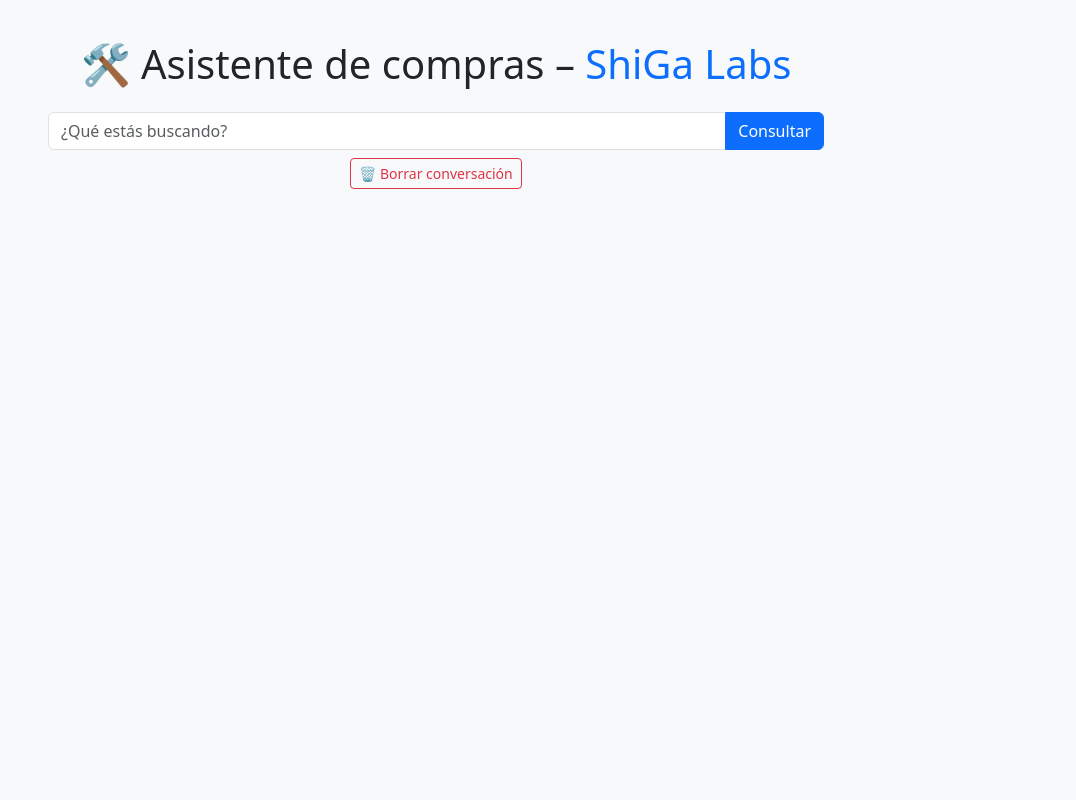
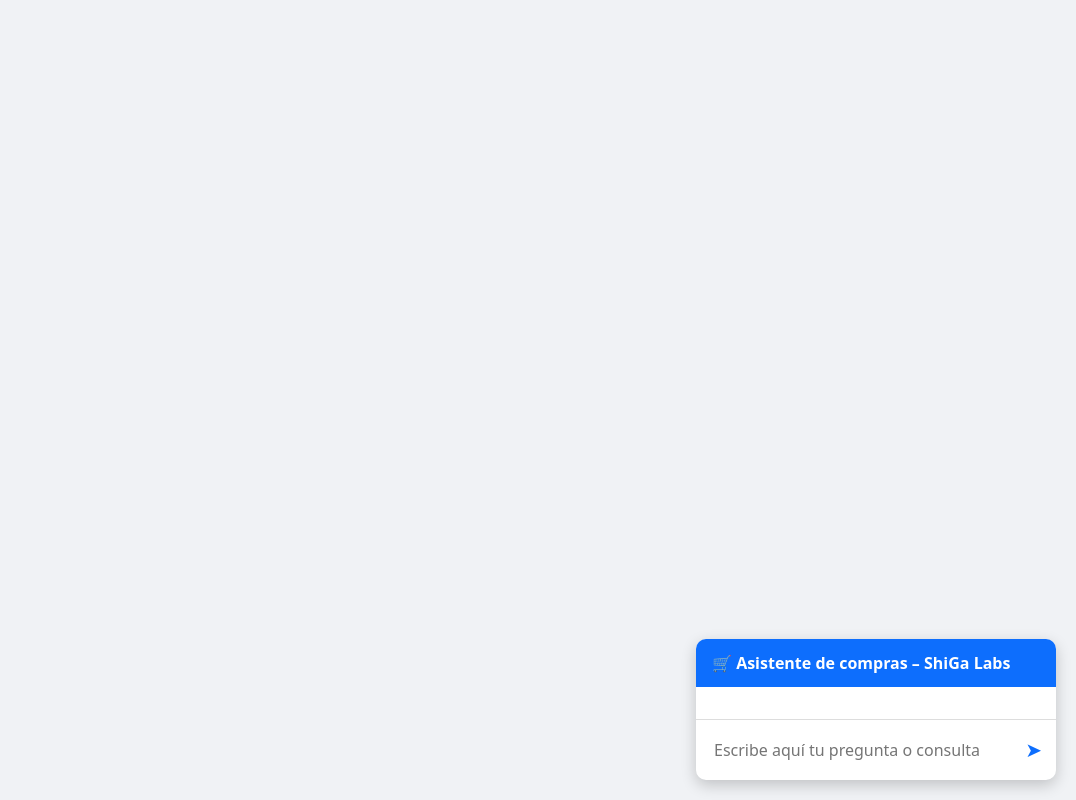
Before and after one commit to Pierr0tDevs/ChatBot-SL, a Flask app: page / in a window 1280 px wide. Shown: the whole page, without its empty margins (204-1280 px from the left). Run offline with Flask 3, Linux system fonts and the light colour scheme.

Commit message:
index.html

```diff
--- a/templates/index.html
+++ b/templates/index.html
@@ -8,87 +8,130 @@
 
   <style>
     body {
-      background-color: #f8f9fa;
-      padding-top: 40px;
+      background-color: #f0f2f5;
+      margin: 0;
+      font-family: system-ui, sans-serif;
     }
 
-    .container {
-      max-width: 800px;
+    .chat-widget {
+      position: fixed;
+      bottom: 20px;
+      right: 20px;
+      width: 360px;
+      max-height: 85vh;
+      background-color: #fff;
+      border-radius: 10px;
+      box-shadow: 0 5px 15px rgba(0,0,0,0.2);
+      display: flex;
+      flex-direction: column;
+      overflow: hidden;
+      z-index: 1000;
     }
 
-    .chat-container {
-      background-color: #ffffff;
-      border-radius: 10px;
-      border: 1px solid #dee2e6;
-      padding: 20px;
+    .chat-header {
+      background-color: #0d6efd;
+      color: white;
+      padding: 12px 16px;
+      font-weight: bold;
     }
 
-    .chat-box {
-      display: flex;
-      flex-direction: column;
+    .chat-body {
+      padding: 16px;
+      overflow-y: auto;
+      flex-grow: 1;
     }
 
-    .user-msg, .bot-msg {
+    .chat-message {
       max-width: 80%;
-      padding: 12px 16px;
-      margin: 10px 0;
+      padding: 10px 14px;
       border-radius: 15px;
-      font-size: 16px;
+      margin: 8px 0;
+      font-size: 15px;
       white-space: pre-wrap;
+      animation: fadeIn 0.3s ease-in-out;
     }
 
     .user-msg {
       background-color: #d1e7dd;
       align-self: flex-end;
+      margin-left: auto;
       text-align: right;
-      margin-left: auto;
     }
 
     .bot-msg {
       background-color: #f1f1f1;
       align-self: flex-start;
+      margin-right: auto;
       text-align: left;
-      margin-right: auto;
+    }
+
+    .chat-footer {
+      border-top: 1px solid #ddd;
+      display: flex;
+      padding: 8px;
+    }
+
+    .chat-footer input {
+      flex: 1;
+      border: none;
+      padding: 10px;
+      border-radius: 5px;
+      outline: none;
+    }
+
+    .chat-footer button {
+      background: none;
+      border: none;
+      color: #0d6efd;
+      font-size: 20px;
+      margin-left: 10px;
+      cursor: pointer;
+    }
+
+    .whatsapp-link {
+      display: inline-block;
+      margin-top: 10px;
+    }
+
+    @keyframes fadeIn {
+      from { opacity: 0; transform: translateY(10px); }
+      to { opacity: 1; transform: translateY(0); }
     }
   </style>
 </head>
 <body>
-  <div class="container text-center">
-    <h1 class="mb-4">🛠️ Asistente de compras – <span class="text-primary">ShiGa Labs</span></h1>
 
-    <!-- Formulario de búsqueda -->
-    <form method="post" class="mb-2">
-      <div class="input-group">
-        <input type="text" class="form-control" name="pregunta" placeholder="¿Qué estás buscando?" required>
-        <button type="submit" class="btn btn-primary">Consultar</button>
+<div class="chat-widget">
+  <div class="chat-header">
+    🛒 Asistente de compras – ShiGa Labs
   </div>
-    </form>
 
-    <!-- Botón para borrar conversación -->
-    <form method="post" action="/reset" class="mb-4">
-      <button type="submit" class="btn btn-outline-danger btn-sm">🗑️ Borrar conversación</button>
-    </form>
-
-    <!-- Chat visual -->
-    {% if historial %}
-    <div class="chat-container mt-4">
-      <div class="chat-box">
+  <div class="chat-body" id="chatBody">
     {% for item in historial %}
-          <div class="user-msg">📨 {{ item.pregunta }}</div>
-          <div class="bot-msg">{{ item.respuesta | safe }}</div>
+      <div class="chat-message user-msg">📨 {{ item.pregunta }}</div>
+      <div class="chat-message bot-msg">{{ item.respuesta | safe }}</div>
 
       {% if "No he encontrado un producto" in item.respuesta %}
-          <div class="mt-2 mb-2">
-            <a class="btn btn-success btn-sm" href="https://wa.me/59892807084?text=Hola%20ShiGa%20Labs%2C%20tengo%20una%20consulta%20sobre%20un%20producto%20que%20el%20bot%20no%20pudo%20responder." target="_blank">
+        <a class="btn btn-sm btn-success whatsapp-link" href="https://wa.me/59892807084?text=Hola%20ShiGa%20Labs%2C%20tengo%20una%20consulta%20sobre%20un%20producto%20que%20el%20bot%20no%20pudo%20responder." target="_blank">
           💬 Consultar por WhatsApp
         </a>
-          </div>
       {% endif %}
     {% endfor %}
   </div>
+
+  <form method="post" class="chat-footer">
+    <input type="text" name="pregunta" placeholder="Escribe aquí tu pregunta o consulta" required>
+    <button type="submit">➤</button>
+  </form>
 </div>
-    {% endif %}
-  </div>
+
+<script>
+  // Scroll automático al fondo
+  const chatBody = document.getElementById('chatBody');
+  if (chatBody) {
+    chatBody.scrollTop = chatBody.scrollHeight;
+  }
+</script>
 
 <script src="https://cdn.jsdelivr.net/npm/bootstrap@5.3.3/dist/js/bootstrap.bundle.min.js"></script>
 </body>
```
Lines whose indentation alone changed are shown as unchanged.
